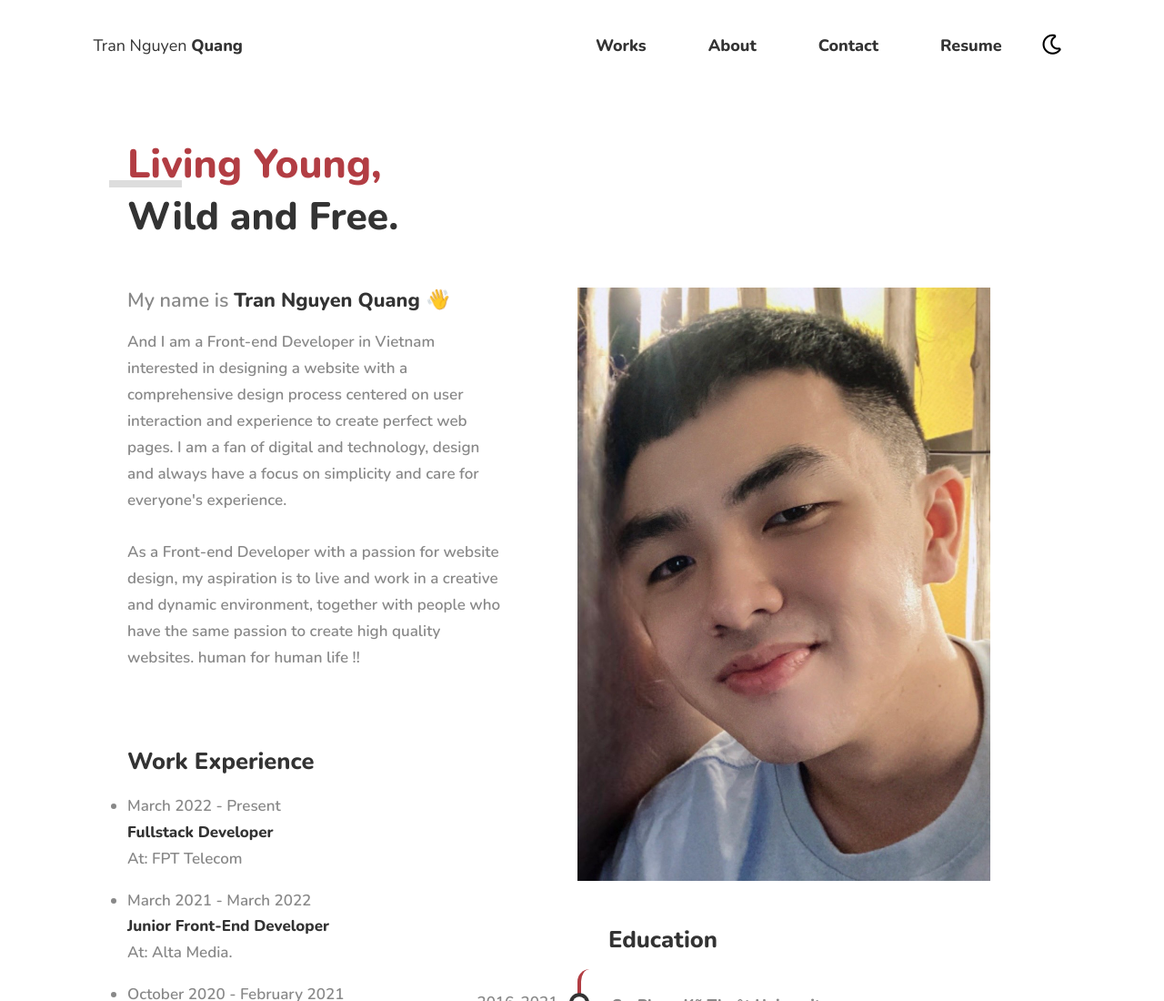
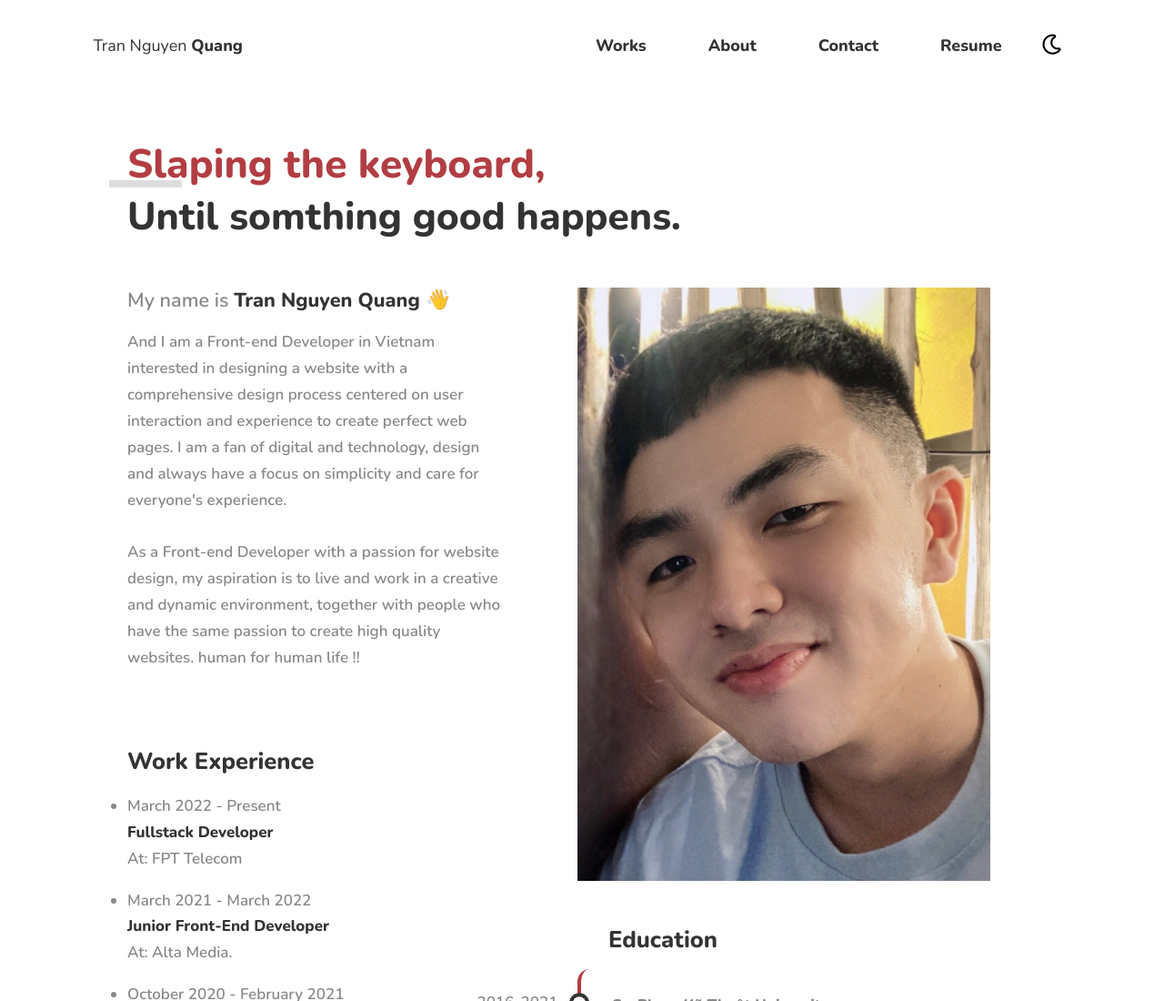
Before and after one commit to nguyenquangcr/My-Portfolio, a plain HTML site: page about.html in a window 1280 px wide. Shown: the top 1100 px of the page at 91% size. Drawn offline with nearby package versions, Linux system fonts and the light colour scheme.

Commit message:
Update code

```diff
--- a/about.html
+++ b/about.html
@@ -37,13 +37,13 @@
     <!-- MAIN -->
     <div class="AllTitle">
         <div class="homepage-title--mainTitle">
-            <span class="mainTitle">Living Young,
+            <span class="mainTitle">Slaping the keyboard,
                 <span class="line2"></span>
             </span>
             <span class="line1"></span>
         </div>
         <div class="homepage-title--contentTitle">
-            <p>Wild and Free.</p>
+            <p>Until somthing good happens.</p>
         </div>
     </div>
     <div class="container-About">
```
